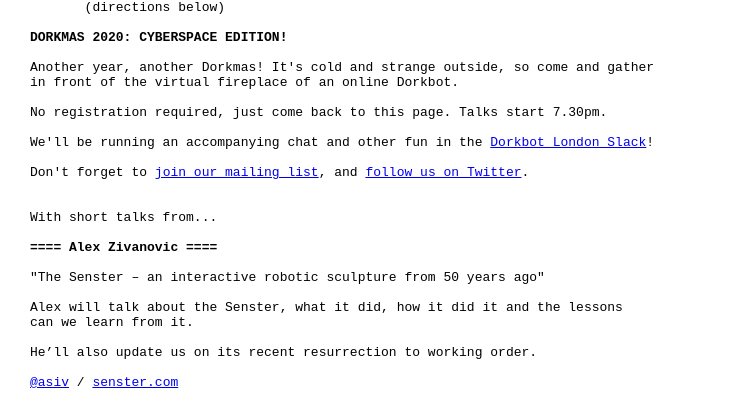
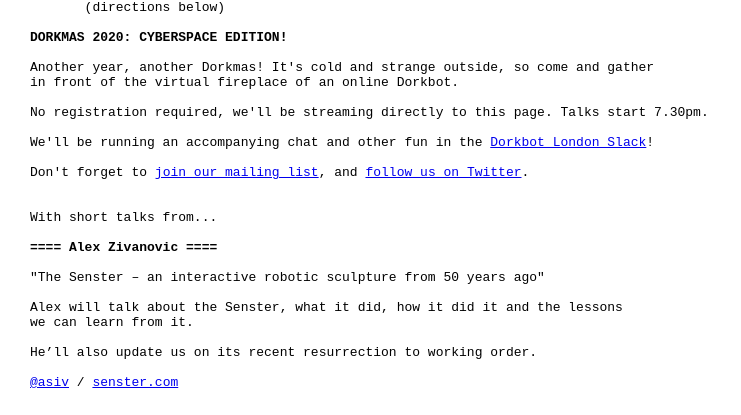
Before and after one commit to dorkbotlondon/dorkbotlondon.github.io, a Jekyll site: the page built from _posts/2020-12-17-99.html, in a window 1280 px wide. Shown: the part 217-632 px from the top of the page, without its empty margins (0-741 px from the left). Built offline with Jekyll 4.4.1, drawn with Linux system fonts in a browser that asks for light colours; Markdown is read by kramdown in place of the engine named in the settings.

Commit message:
Update 2020-12-17-99.html
slightly clearer wording around streaming. fixed a typo in Alex's descrtipton

```diff
--- a/_posts/2020-12-17-99.html
+++ b/_posts/2020-12-17-99.html
@@ -15,7 +15,7 @@
 Another year, another Dorkmas! It's cold and strange outside, so come and gather
 in front of the virtual fireplace of an online Dorkbot.
 
-No registration required, just come back to this page. Talks start 7.30pm.
+No registration required, we'll be streaming directly to this page. Talks start 7.30pm.
 
 We'll be running an accompanying chat and other fun in the <a href="https://dorkbotlondon.slack.com/join/shared_invite/zt-eozeft0y-mW~bELYuSn5mbztV1UO3GA#/">Dorkbot London Slack</a>!
 
@@ -29,7 +29,7 @@
 "The Senster – an interactive robotic sculpture from 50 years ago"
 
 Alex will talk about the Senster, what it did, how it did it and the lessons
-can we learn from it.
+we can learn from it.
 
 He’ll also update us on its recent resurrection to working order.
 
```
